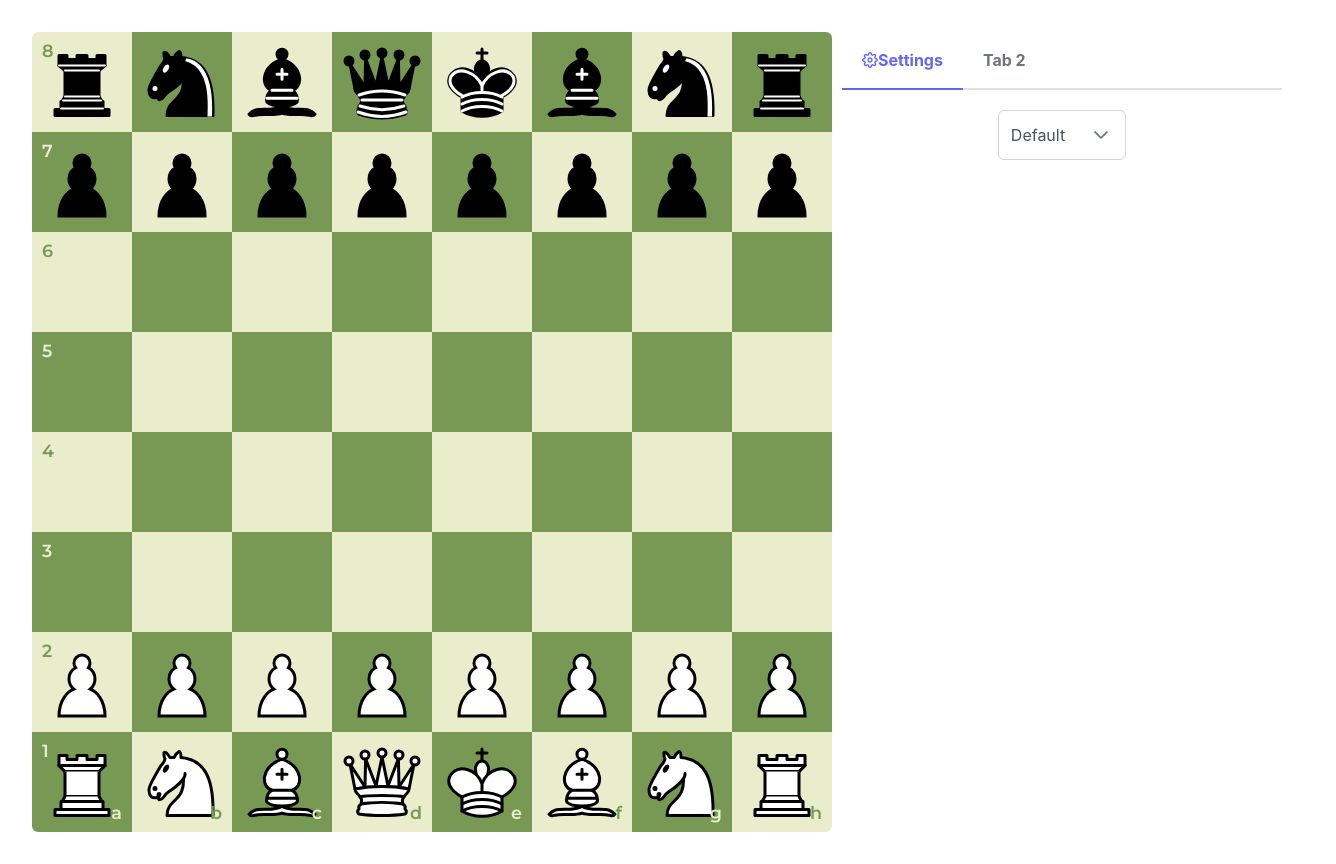
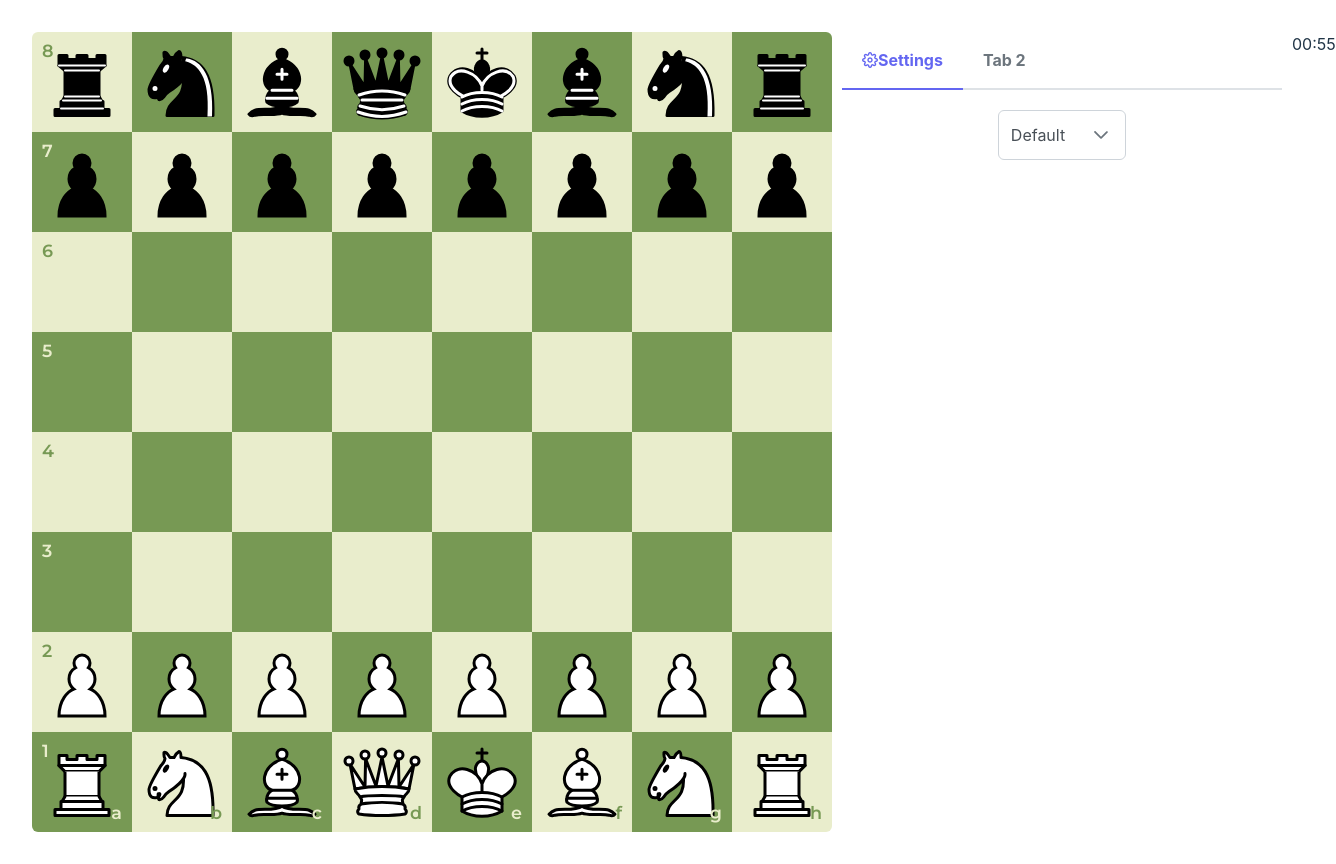
Before and after one commit to clxsewn/chess-app, a React (Vite) app: page / in a window 1280 px wide. Shown: the whole page, 1336 px wide, since content can reach past the window. Built offline with nearby package versions, Linux system fonts and the light colour scheme.

Commit message:
timer added

```diff
--- a/package.json
+++ b/package.json
@@ -15,7 +15,8 @@
     "primereact": "^9.6.2",
     "react": "^18.2.0",
     "react-dom": "^18.2.0",
-    "react-redux": "^8.1.2"
+    "react-redux": "^8.1.2",
+    "react-timer-hook": "^3.0.7"
   },
   "devDependencies": {
     "@types/react": "^18.2.15",
--- a/src/components/Game/index.tsx
+++ b/src/components/Game/index.tsx
@@ -1,12 +1,14 @@
 import Board from '../Board'
 import Aside from '../Aside'
 import './styles.scss'
+import Timer from '../Timer'
 
 export default function Game() {
     return (
         <div className="game">
             <Board />
             <Aside />
+            <Timer />
         </div>
     )
 }
--- a/src/components/Timer/index.tsx
+++ b/src/components/Timer/index.tsx
@@ -1,3 +1,23 @@
+import { useTimer } from 'react-timer-hook'
+
 export default function Timer() {
-    return <div></div>
+    const time = new Date()
+    time.setSeconds(time.getSeconds() + 60) // 10 minutes timer
+    const { seconds, minutes } = useTimer({
+        expiryTimestamp: time,
+        onExpire: () => {
+            console.log('EXPIRED')
+        },
+    })
+
+    const secondsPrefix = seconds < 10 ? '0' : ''
+    const minutePrefix = minutes < 10 ? '0' : ''
+
+    return (
+        <div>
+            {minutePrefix}
+            {minutes}:{secondsPrefix}
+            {seconds}
+        </div>
+    )
 }
```
Also changed, not shown: 2 other files (tests, documents, lock files or other folders).
